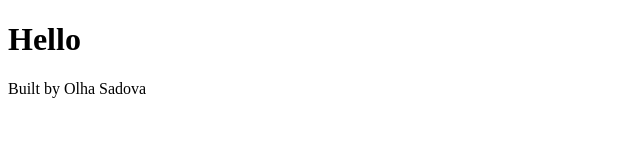
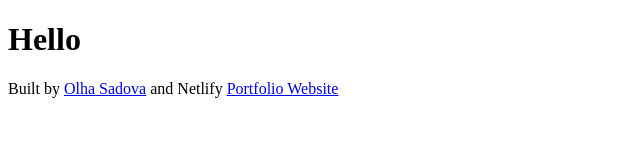
Before and after one commit to olkasadova/Vanilla-Meteo, a plain HTML site: page index.html in a window 1280 px wide. Shown: the whole page, without its empty margins (0-640 px from the left). Drawn offline with Linux system fonts and the light colour scheme.

Commit message:
Added links to Github and Website

```diff
--- a/index.html
+++ b/index.html
@@ -7,6 +7,9 @@
 </head>
 <body>
     <h1> Hello </h1>
-    <footer> Built by Olha Sadova</footer>
+    <footer> Built by
+         <a href = "https://github.com/olkasadova" target="_blank" rel="noopener noreferrer">Olha Sadova</a> and Netlify
+         <a href = "https://vanillameteo.netlify.app/" target="_blank" rel="noopener noreferrer">Portfolio Website</a>
+    </footer>
 </body>
 </html>
```
